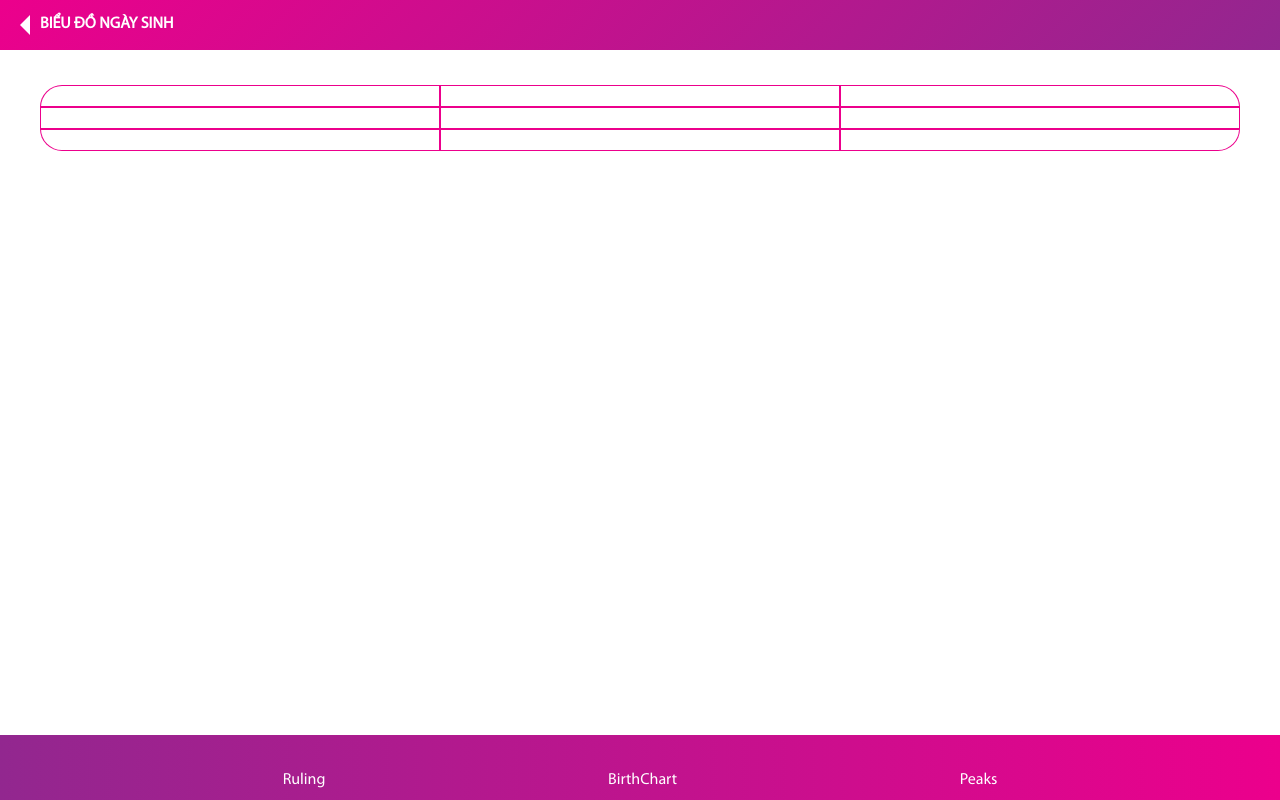
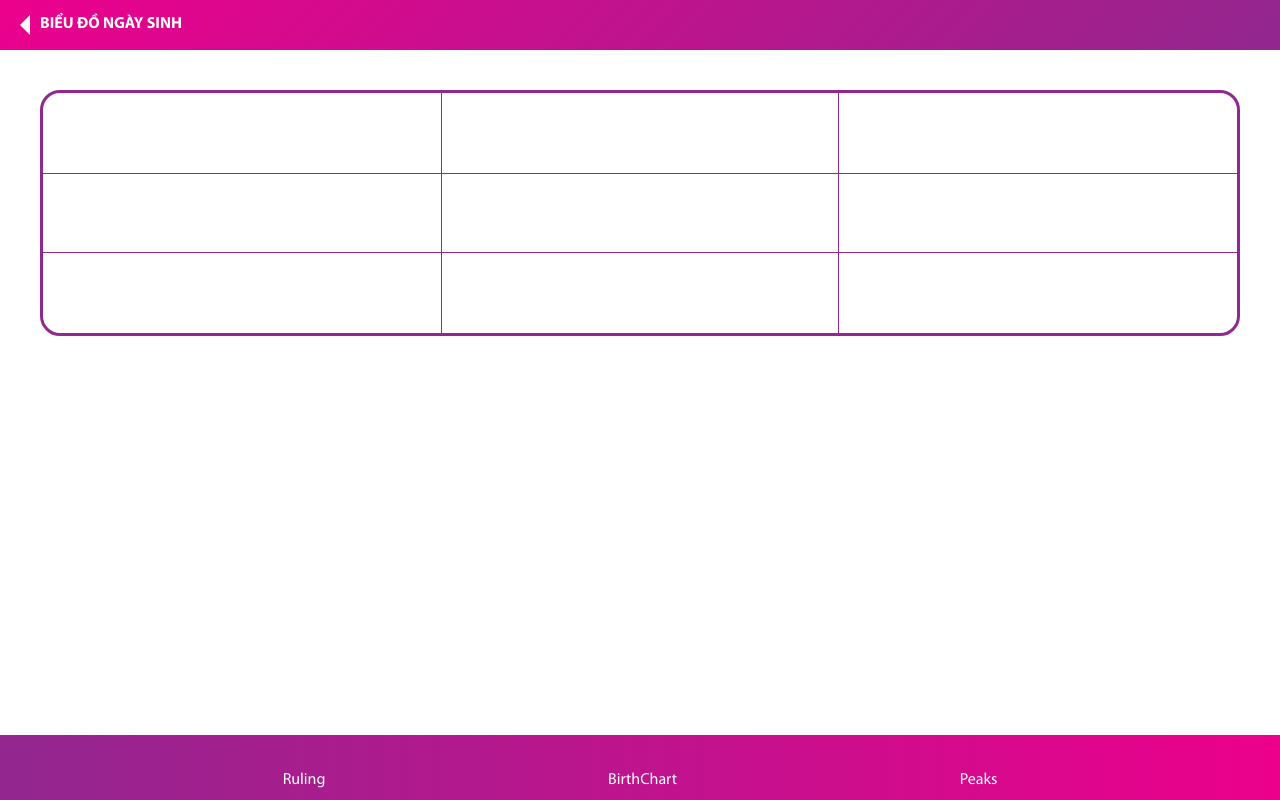
Before and after one commit to hailduong/numerology, a Next.js app: page /birth-chart in a window 1280 px wide. Built offline with nearby package versions, Linux system fonts and the light colour scheme.

Commit message:
feat: Finetune the birthchart

```diff
--- a/component/BirthChart/BirthChart.module.css
+++ /dev/null
@@ -1,46 +0,0 @@
-.wrapper {
-    position: relative;
-    display: grid;
-    margin-top: 85px;
-    z-index: -1;
-    grid-template-rows: repeat(3, auto);
-    grid-template-columns: repeat(3, auto);
-    padding-left: 40px;
-    padding-right: 40px;
-}
-
-.wrapper>* {
-    border: 1px solid #ec008c;
-    font-size: 50px;
-    padding: 10px 40px 10px 40px;
-    color: #ec008c;
-}
-
-.one {
-    border-radius: 0 0 0 30px;
-}
-
-.three {
-    border-radius: 30px 0 0 0;
-}
-
-.nine {
-    border-radius: 0 30px 0 0;
-}
-
-.seven {
-    border-radius: 0 0 30px 0;
-}
-
-.main {
-    display: flex;
-    flex-direction: column;
-    justify-content: center;
-
-}
-
-.explainNumber {
-    padding-left: 40px;
-    padding-right: 40px;
-    margin-bottom: 90px;
-}
--- /dev/null
+++ b/component/BirthChart/BirthChart.module.scss
@@ -0,0 +1,51 @@
+.pageWrapper{
+    height: 100vh;
+    padding: 50px 40px 65px;
+    overflow: auto;
+}
+
+
+.birthChart {
+    position: relative;
+    display: grid;
+    margin-top: 40px;
+    z-index: -1;
+    grid-template-rows: repeat(3, 1fr);
+    grid-template-columns: repeat(3, 1fr);
+    border: 3px solid #92278f;
+    border-radius: 20px;
+
+    > * {
+        font-size: 42px;
+        color: #ec008c;
+        align-items: center;
+        display: flex;
+        justify-content: center;
+        height: 80px;
+        font-weight: 700;
+    }
+}
+
+
+.four, .five, .six{
+    border-left: 1px solid  #92278f;
+    border-right: 1px solid  #92278f;
+}
+
+.two, .five,.eight{
+    border-top: 1px solid  #92278f;
+    border-bottom: 1px solid  #92278f;
+}
+
+.main {
+    display: flex;
+    flex-direction: column;
+    justify-content: center;
+
+}
+
+.numberExplanation {
+    margin-bottom: 90px;
+    text-align:justify;
+    h2 {text-transform: uppercase}
+}
--- a/component/BirthChart/index.tsx
+++ b/component/BirthChart/index.tsx
@@ -1,18 +1,19 @@
-import s from './BirthChart.module.css'
+import s from './BirthChart.module.scss'
 import {useRouter} from 'next/router'
 import a from '../RulingNumber/RulingNumber.module.css'
 import {BIRTH_DATE_NUMBER_MEANING} from '../../database/birthDateNumber'
 import {useAppSelector} from '../../store/hooks'
 
 const BirthChartComponent = () => {
+
+    const router = useRouter()
     const dateNumbers = useAppSelector(state => state.user.dateNumbers)
 
     const numberForUI = []
-
     for (let i = 1; i < 10; i++) {
         numberForUI[i] = i.toString().repeat(dateNumbers[i])
     }
-
+    console.log('numberForUI', numberForUI)
     let explanationNumbers = [
         {
             title: 'abc',
@@ -25,7 +26,7 @@ const BirthChartComponent = () => {
         explanationNumbers[i] = BIRTH_DATE_NUMBER_MEANING[i]?.[numberOfNumber] || null
     }
 
-    const getExplanationNumbers = explanationNumbers.map(value => {
+    const explanation = explanationNumbers.map(value => {
         return (
             <div key={value?.title}>
                 <h2>{value?.title}</h2>
@@ -33,32 +34,37 @@ const BirthChartComponent = () => {
             </div>
         )
     })
-    const router = useRouter()
 
+
+    /* Render */
     return (
         <main className={s.main}>
+            {/* Header */}
             <header className={a.rulTitle}>
                 <a onClick={() => {
                     router?.push('/ruling-number')
                 }}>
-                    <div className={a.rulBack}></div>
+                    <div className={a.rulBack} />
                 </a>
                 <div>BIỂU ĐỒ NGÀY SINH</div>
             </header>
-            <div className={s.wrapper}>
+            <div className={s.pageWrapper}>
+            {/* Birth Chart */}
+            <div className={s.birthChart}>
                 <div className={s.three}>{numberForUI[3]}</div>
-                <div className={s.two}>{numberForUI[6]}</div>
+                <div className={s.six}>{numberForUI[6]}</div>
                 <div className={s.nine}>{numberForUI[9]}</div>
                 <div className={s.two}>{numberForUI[2]}</div>
-                <div className={s.two}>{numberForUI[5]}</div>
-                <div className={s.two}>{numberForUI[8]}</div>
+                <div className={s.five}>{numberForUI[5]}</div>
+                <div className={s.eight}>{numberForUI[8]}</div>
                 <div className={s.one}>{numberForUI[1]}</div>
-                <div className={s.two}>{numberForUI[4]}</div>
+                <div className={s.four}>{numberForUI[4]}</div>
                 <div className={s.seven}>{numberForUI[7]}</div>
             </div>
 
-            <div className={s.explainNumber}>{getExplanationNumbers}</div>
-
+            {/* Explanation*/}
+            <div className={s.numberExplanation}>{explanation}</div>
+            </div>
             <nav className={a.rulNavigation}>
                 <a onClick={() => {
                     router?.push('/ruling-number')
--- a/package.json
+++ b/package.json
@@ -15,7 +15,8 @@
     "react": "17.0.2",
     "react-dom": "17.0.2",
     "react-redux": "^7.2.6",
-    "redux": "^4.1.2"
+    "redux": "^4.1.2",
+    "sass": "^1.49.9"
   },
   "devDependencies": {
     "@types/node": "17.0.18",
--- a/pages/birth-chart.tsx
+++ b/pages/birth-chart.tsx
@@ -1,7 +1,5 @@
-import BirthChartComponent from "../component/BirthChart";
+import BirthChartComponent from '../component/BirthChart'
 
-const BirthChartPage = () => {
-    return (<BirthChartComponent/>)
-}
+const BirthChartPage = () => <BirthChartComponent/>
 
 export default BirthChartPage
--- a/styles/font.css
+++ b/styles/font.css
@@ -3,7 +3,7 @@
 @font-face {
     font-family: 'Myriad Pro';
     font-style: normal;
-    font-weight: normal;
+    font-weight: 400;
     src: local('Myriad Pro Regular'), url('/fonts/myriad-pro/MYRIADPRO-REGULAR.woff') format('woff');
 }
 
@@ -56,12 +56,12 @@
 /*}*/
 
 
-/*@font-face {*/
-/*    font-family: 'Myriad Pro';*/
-/*    font-style: normal;*/
-/*    font-weight: normal;*/
-/*    src: local('Myriad Pro Bold'), url('/fonts/myriad-pro/MYRIADPRO-BOLD.woff') format('woff');*/
-/*}*/
+@font-face {
+    font-family: 'Myriad Pro';
+    font-style: normal;
+    font-weight: 700;
+    src: local('Myriad Pro Bold'), url('/fonts/myriad-pro/MYRIADPRO-BOLD.woff') format('woff');
+}
 
 
 /*@font-face {*/
--- a/styles/globals.css
+++ b/styles/globals.css
@@ -16,3 +16,12 @@ a {
 * {
   box-sizing: border-box;
 }
+
+h1, h2, h3, h4, h5, h6{
+  color: #ec008c
+}
+
+h2{
+  margin-top: 1.5em;
+  margin-bottom: 0.5em;
+}
```
Also changed, not shown: 1 other file (tests, documents, lock files or other folders).
